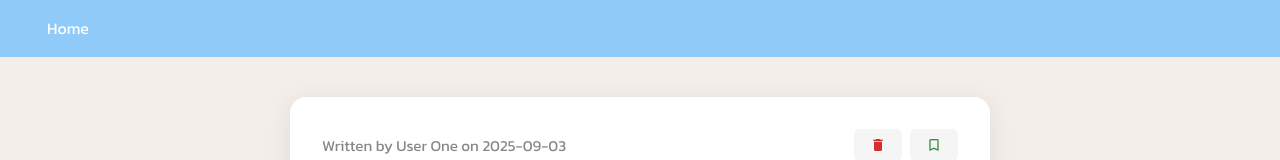
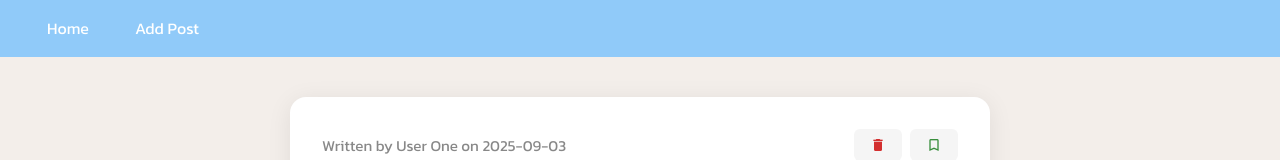
Before and after one commit to jmARK6957/CompositionAPI, a Vue app in the folder ComApiVue/: page / in a window 1280 px wide. Shown: the top 160 px of the page. Built offline with nearby package versions, Linux system fonts and the light colour scheme.

Commit message:
add new navlink

```diff
--- a/ComApiVue/src/App.vue
+++ b/ComApiVue/src/App.vue
@@ -6,7 +6,7 @@ import { RouterLink, RouterView } from 'vue-router'
   <header>
       <nav>
         <RouterLink to="/">Home</RouterLink>
-        <!-- <RouterLink to="/about">About</RouterLink> -->
+        <RouterLink to="/add-post">Add Post</RouterLink>
       </nav>
   </header>
 
```
